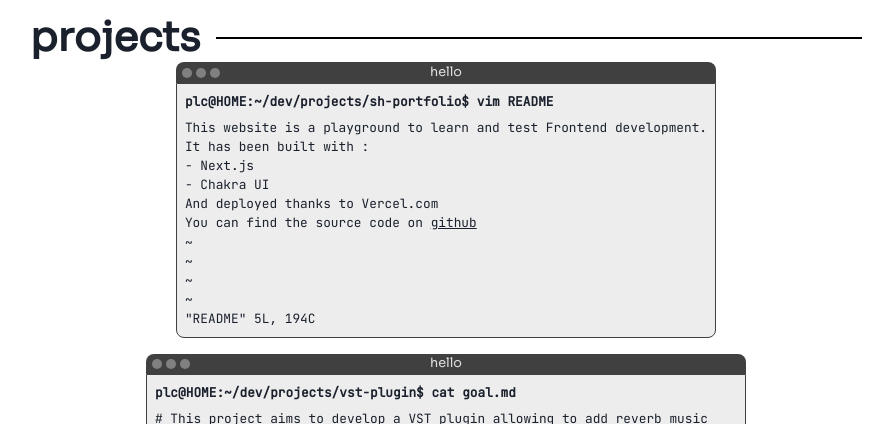
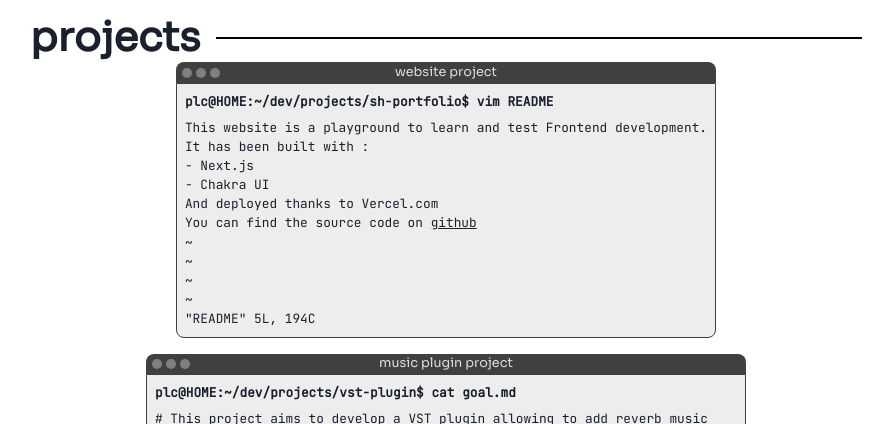
Before and after one commit to pielc/sh-portfolio, a Next.js app: page / in a window 1280 px wide. Shown: the part 602-1026 px from the top of the page, without its empty margins (194-1087 px from the left). Built offline with nearby package versions, Linux system fonts and the light colour scheme.

Commit message:
add white title to windows head

```diff
--- a/components/content/index.js
+++ b/components/content/index.js
@@ -1,8 +1,4 @@
-import {
-  Box,
-  Text,
-  Image,
-} from "@chakra-ui/react";
+import { Box, Text, Image } from "@chakra-ui/react";
 
 import { ShBox, lsLine } from "../visuals";
 
@@ -52,7 +48,7 @@ export const Projects = () => {
 
 export const PortfolioProject = () => {
   return (
-    <ShBox>
+    <ShBox title="website project">
       <Text fontSize="0.8em" fontFamily="JetBrains Mono, sans-serif">
         <Text style={{ fontWeight: "bold" }} marginBottom="0.5em">
           plc@HOME:~/dev/projects/sh-portfolio$ vim README
@@ -85,7 +81,7 @@ export const PortfolioProject = () => {
 
 export const PluginProject = () => {
   return (
-    <ShBox>
+    <ShBox title="music plugin project">
       <Text fontSize="0.8em" fontFamily="JetBrains Mono, sans-serif">
         <Text style={{ fontWeight: "bold" }} marginBottom="0.5em">
           plc@HOME:~/dev/projects/vst-plugin$ cat goal.md
--- a/components/visuals/index.js
+++ b/components/visuals/index.js
@@ -8,10 +8,15 @@ import {
   Center,
 } from "@chakra-ui/react";
 
-export const ShBox = ({ children }) => {
+export function ShBox({ title, children }) {
   return (
     <Center>
-    <Grid marginBottom="1em" templateColumns="repeat(1, 1fr)" minW="400px" maxW="600px">
+      <Grid
+        marginBottom="1em"
+        templateColumns="repeat(1, 1fr)"
+        minW="400px"
+        maxW="600px"
+      >
         <GridItem>
           <Flex
             pl="4px"
@@ -30,9 +35,10 @@ export const ShBox = ({ children }) => {
               <Circle size="10px" bg="gray"></Circle>
             </Center>
             <Center flex="1">
+              {title &&
               <Text color="#DDDDDD" fontSize="0.8em">
-            hello
-          </Text>
+                {title}
+              </Text>}
             </Center>
           </Flex>
         </GridItem>
@@ -53,7 +59,15 @@ export const ShBox = ({ children }) => {
   );
 };
 
-export function lsLine(perm, user, size, type, name, folder = false, title = false) {
+export function lsLine(
+  perm,
+  user,
+  size,
+  type,
+  name,
+  folder = false,
+  title = false
+) {
   return (
     <Grid w="390px" templateColumns="repeat(7, 1fr)">
       <GridItem w="80px" h="1.5em">
```
Lines whose indentation alone changed are shown as unchanged.
